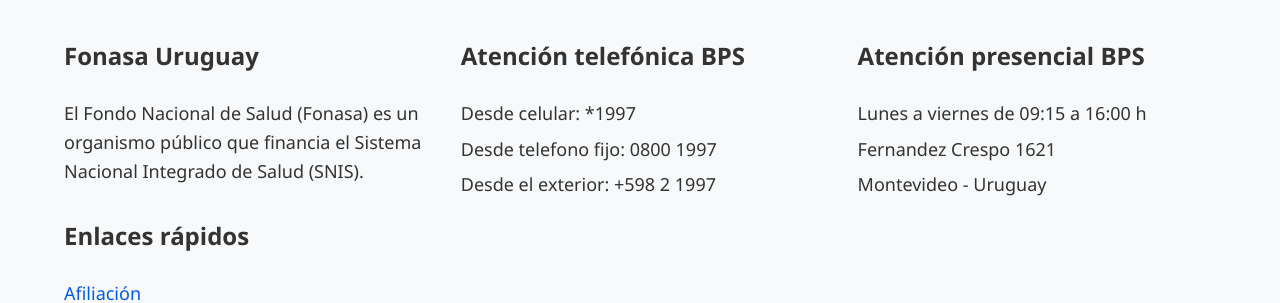
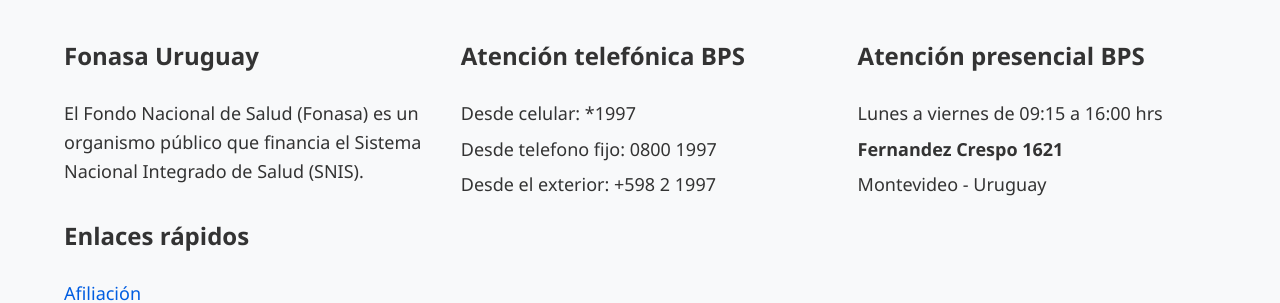
Before and after one commit to JoseAtel/fonasa.info, a Jekyll site: the page built from index.md, in a window 1280 px wide. Shown: the part 1075-1378 px from the top of the page. Built offline with Jekyll 4.4.1, drawn with Linux system fonts in a browser that asks for light colours.

Commit message:
Update
footer and styles

```diff
--- a/_includes/footer.html
+++ b/_includes/footer.html
@@ -18,8 +18,8 @@
         <div class="footer-section">
           <h3>Atención presencial BPS</h3>
           <ul>
-            <li>Lunes a viernes de 09:15 a 16:00 h</li>
-            <li>Fernandez Crespo 1621</li>
+            <li>Lunes a viernes de 09:15 a 16:00 hrs</li>
+            <li class="strong">Fernandez Crespo 1621</li>
             <li>Montevideo - Uruguay</li>
           </ul>
         </div>
--- a/assets/css/styles.css
+++ b/assets/css/styles.css
@@ -662,3 +662,7 @@
   color: var(--color-primary-dark);
   text-decoration: underline;
 }
+/* Strong */
+.strong {
+  font-weight: bold;
+}
```
